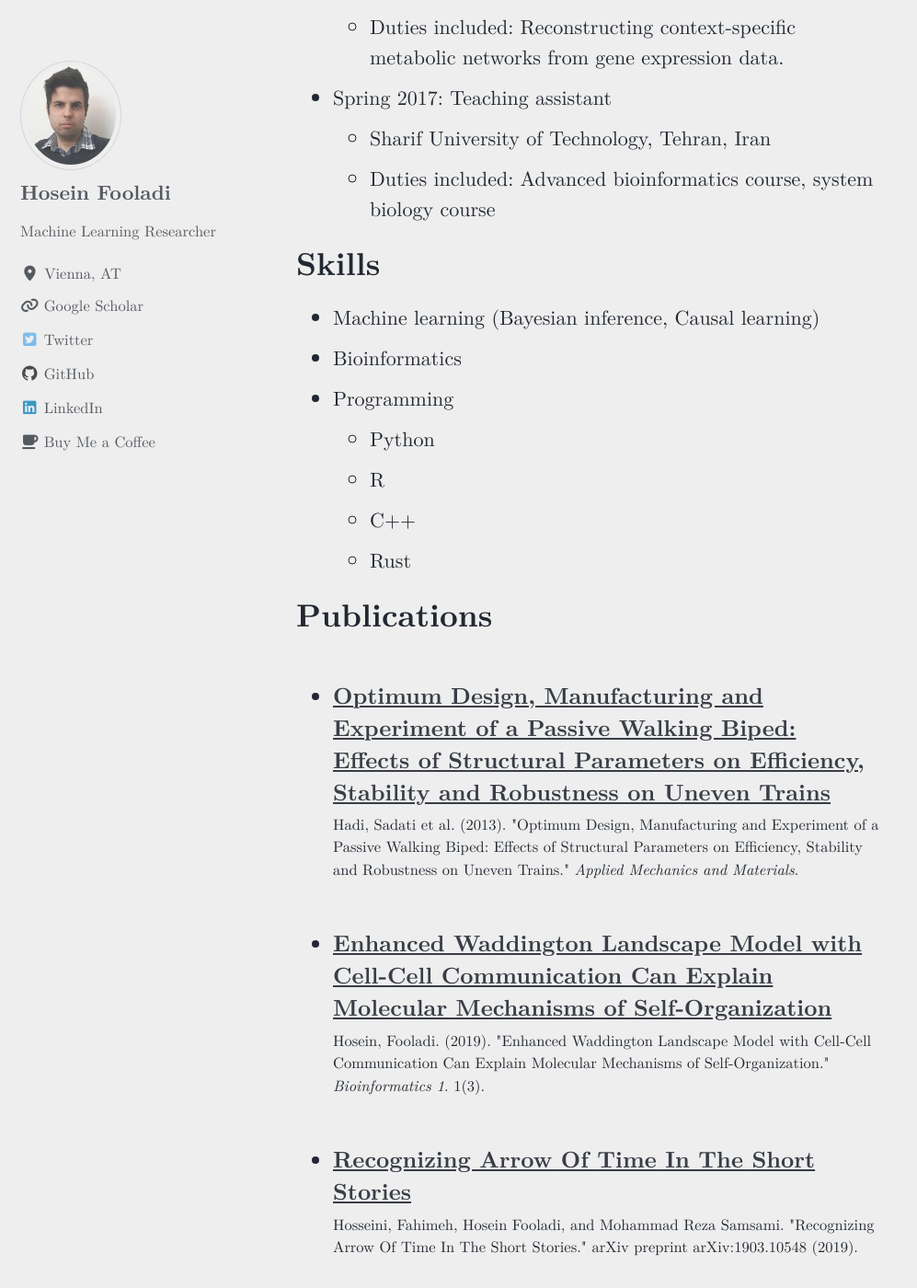
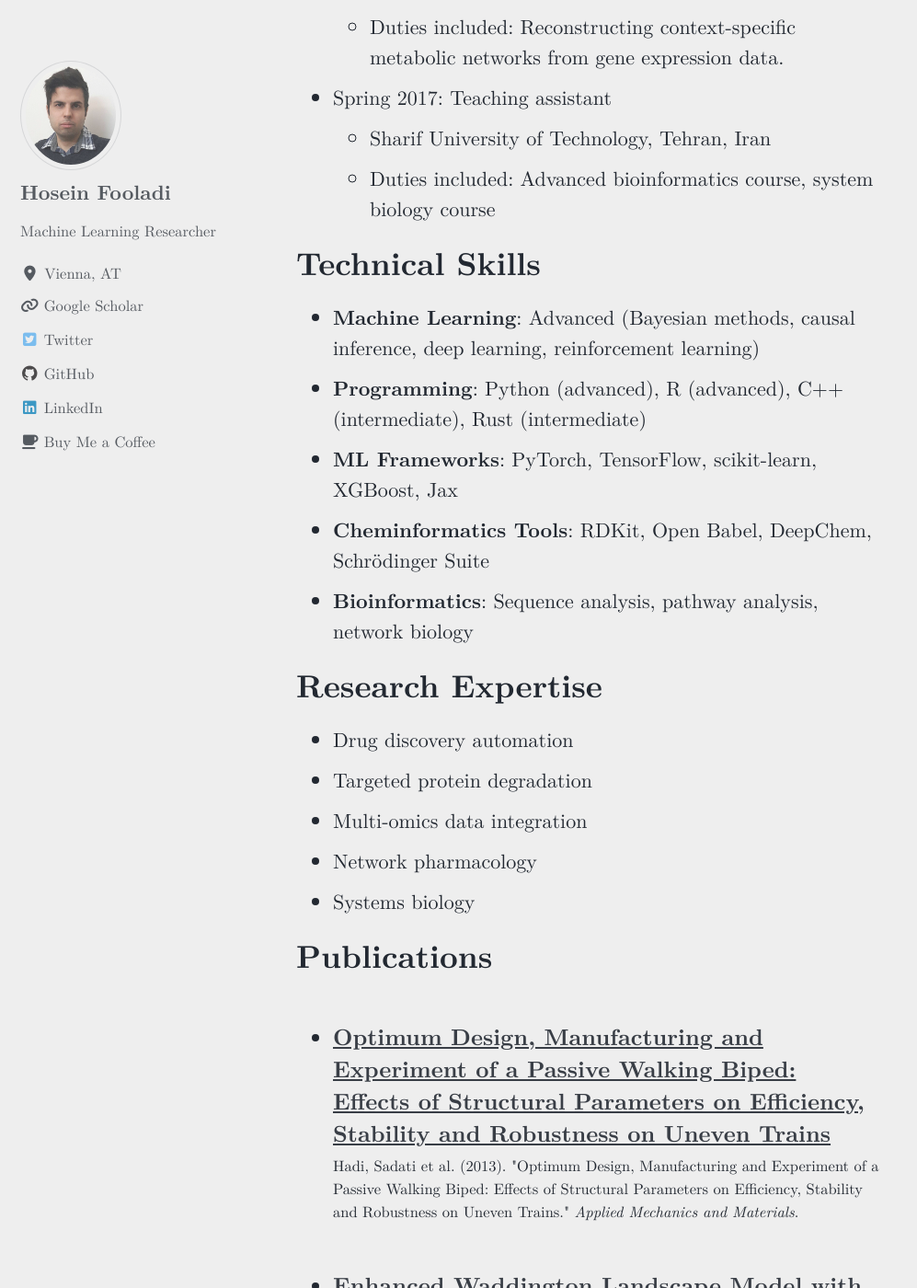
Before and after one commit to HFooladi/HFooladi.github.io, a Jekyll site: the page built from _pages/cv.md, in a window 1280 px wide and 1400 px high, scrolled down 1676 px. Shown: the whole window at 92% size, without its empty margins (0-997 px from the left). Built offline with Jekyll 4.4.1, drawn with Linux system fonts in a browser that asks for light colours; cached includes are drawn as plain includes.

Commit message:
cv: Enhanced Skills Section

```diff
--- a/_pages/cv.md
+++ b/_pages/cv.md
@@ -48,16 +48,21 @@ Work experience
   * Sharif University of Technology, Tehran, Iran
   * Duties included: Advanced bioinformatics course, system biology course
 
-Skills
+Technical Skills
 ======
+* **Machine Learning**: Advanced (Bayesian methods, causal inference, deep learning, reinforcement learning)
+* **Programming**: Python (advanced), R (advanced), C++ (intermediate), Rust (intermediate)
+* **ML Frameworks**: PyTorch, TensorFlow, scikit-learn, XGBoost, Jax
+* **Cheminformatics Tools**: RDKit, Open Babel, DeepChem, Schrödinger Suite
+* **Bioinformatics**: Sequence analysis, pathway analysis, network biology
 
-* Machine learning (Bayesian inference, Causal learning)
-* Bioinformatics
-* Programming
-  * Python
-  * R
-  * C++
-  * Rust
+Research Expertise
+======
+* Drug discovery automation
+* Targeted protein degradation
+* Multi-omics data integration
+* Network pharmacology
+* Systems biology
 
 Publications
 ======
```
